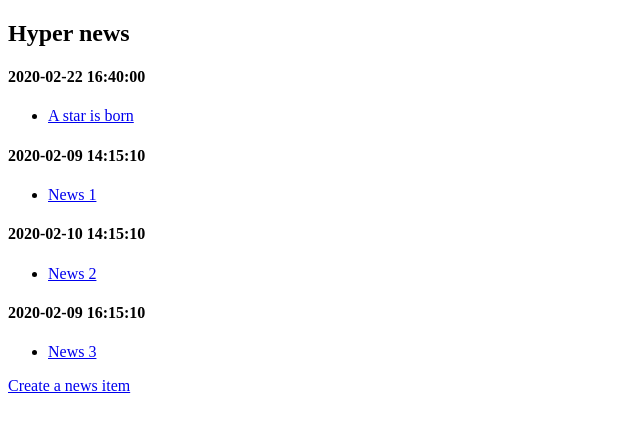
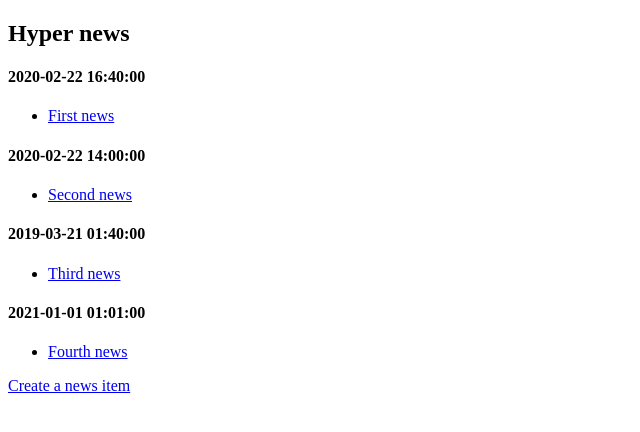
Before and after one commit to paulrwade/HyperNews_Portal, a Django app: page /news/ in a window 1280 px wide. Shown: the top 432 px of the page, without its empty margins (0-640 px from the left). Run offline with Django 3.2, Linux system fonts and the light colour scheme.

Commit message:
Midstream check-in of django "HyperNews" project, phase 3

```diff
--- a/HyperNews Portal/task/hypernews/settings.py
+++ b/HyperNews Portal/task/hypernews/settings.py
@@ -16,7 +16,7 @@ import os
 BASE_DIR = os.path.dirname(os.path.dirname(os.path.abspath(__file__)))
 
 # NEWS_JSON_PATH = 'news.json'  # You can choose any path you want
-NEWS_JSON_PATH = os.path.join(BASE_DIR, 'hypernews/news.json')
+NEWS_JSON_PATH = os.path.join(BASE_DIR, 'news/news.json')
 NEWS_JSON_PATH = os.environ.get('NEWS_JSON_PATH') or NEWS_JSON_PATH  # DO NOT MODIFY THIS LINE
 
 # Quick-start development settings - unsuitable for production
--- a/HyperNews Portal/task/news/news.json
+++ b/HyperNews Portal/task/news/news.json
@@ -1,26 +1,26 @@
 [
   {
     "created": "2020-02-22 16:40:00",
-    "text": "A new star appeared in the sky.",
-    "title": "A star is born",
-    "link": 9234732
-  },
-  {
-    "created": "2020-02-09 14:15:10",
     "text": "Text of the news 1",
-    "title": "News 1",
+    "title": "First news",
     "link": 1
   },
   {
-    "created": "2020-02-10 14:15:10",
+    "created": "2020-02-22 14:00:00",
     "text": "Text of the news 2",
-    "title": "News 2",
+    "title": "Second news",
     "link": 2
   },
   {
-    "created": "2020-02-09 16:15:10",
+    "created": "2019-03-21 01:40:00",
     "text": "Text of the news 3",
-    "title": "News 3",
+    "title": "Third news",
     "link": 3
+  },
+  {
+    "created": "2021-01-01 01:01:00",
+    "text": "Text of the news 4",
+    "title": "Fourth news",
+    "link": 4
   }
 ]
--- a/HyperNews Portal/task/news/templates/news/news_item_list.html
+++ b/HyperNews Portal/task/news/templates/news/news_item_list.html
@@ -6,14 +6,16 @@
 </head>
 <body>
     <h2>Hyper news</h2>
-    {% regroup news_item_list by created as news_item_list_order_by_created %}
-    {% for created in news_item_list_order_by_created %}
-    <h4>{{ created.grouper }}</h4>
-    <ul>
-        {% for news_item in created.list %}
-        <li><a href="/news/{{news_item.link}}/">{{news_item.title}}</a></li>
+    {% regroup news_item_list by created as news_created_dates %}
+    {% for news_created_date in news_created_dates %}
+        <h4>{{ news_created_date.grouper }}</h4>
+        <ul>
+        {% for news_item in news_item_list %}
+            {% if news_item.created == news_created_date.grouper %}
+            <li><a href="/news/{{news_item.link}}/">{{news_item.title}}</a></li>
+            {% endif %}
         {% endfor %}
-    </ul>
+        </ul>
     {% endfor %}
     <p><a href="/news/create/">Create a news item</a></p>
 </body>
--- a/HyperNews Portal/task/news/views.py
+++ b/HyperNews Portal/task/news/views.py
@@ -17,9 +17,9 @@ class NewsItemListView(generic.ListView):
 	context_object_name = 'news_item_list'
 
 	def get_queryset(self, *args, **kwargs):
-		with open("news/news.json") as json_file:
-			my_news = json.load(json_file)
-		return my_news
+		with open(settings.NEWS_JSON_PATH) as json_file:
+			news_item_list = json.load(json_file)
+		return news_item_list
 		# return News.objects.all().order_by('created')
 
 
@@ -30,7 +30,7 @@ class NewsItemDetailView(generic.ListView):
 
 	def get_queryset(self, *args, **kwargs):
 		link = self.kwargs.get('link')
-		with open("news/news.json") as json_file:
+		with open(settings.NEWS_JSON_PATH) as json_file:
 			my_news = json.load(json_file)
-			my_news_filtered = filter(lambda item: link in item['link'], my_news)
-			return my_news_filtered
+			my_news = my_news[link]
+			return my_news
```
